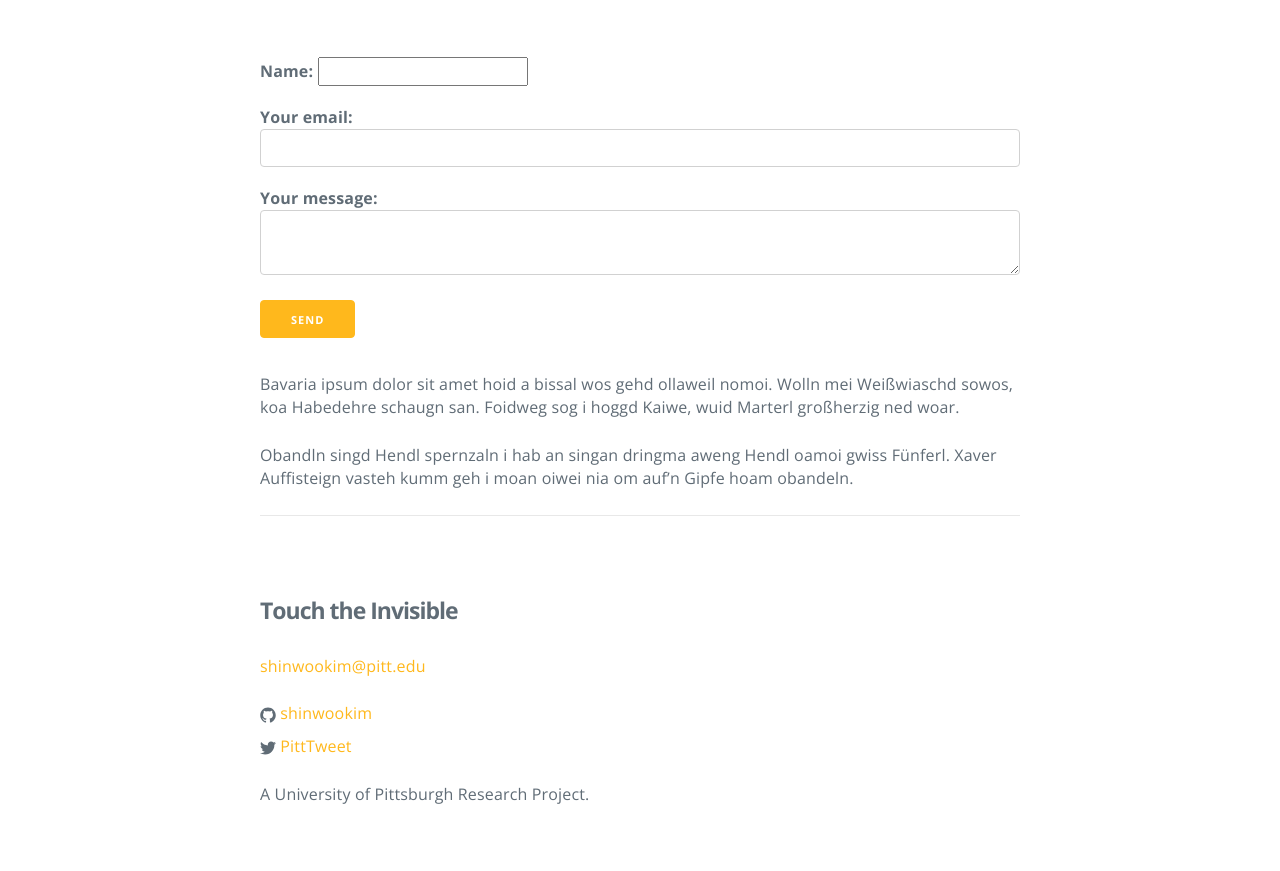
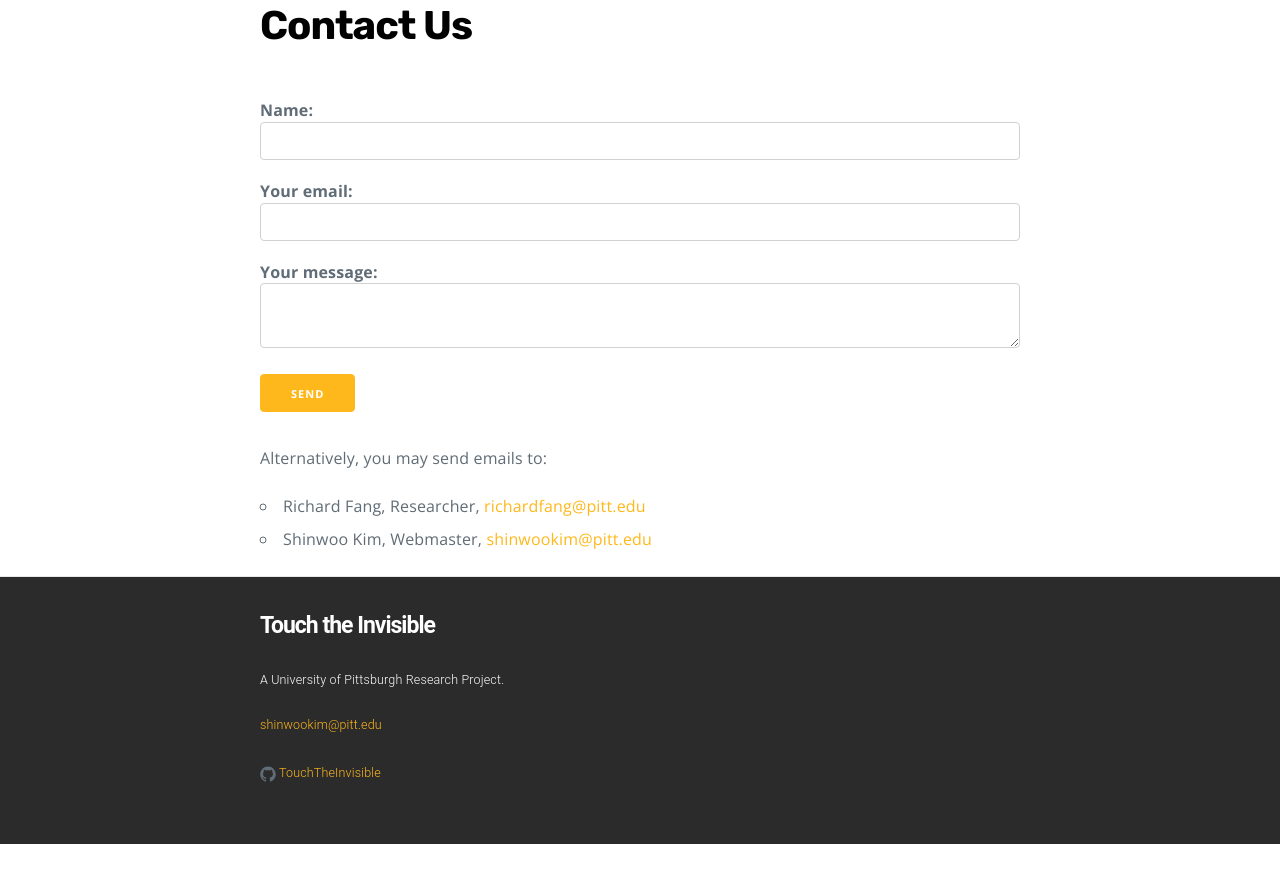
Before and after one commit to TouchTheInvisible/touchtheinvisible.github.io, a Jekyll site: the page built from contact.md, in a window 1280 px wide. Shown: the part 141-1012 px from the top of the page. Built offline with Jekyll 4.4.1, drawn with Linux system fonts in a browser that asks for light colours; some web fonts are replaced; after the commit the page ends 985 px from its top, so only the background shows below that.

Commit message:
Added Contact Page

```diff
--- a/_config.yml
+++ b/_config.yml
@@ -6,8 +6,8 @@ description: > # this means to ignore newlines until "baseurl:"
   A University of Pittsburgh Research Project.
 # baseurl: "/" # the subpath of your site, e.g. /blog
 url: "touchtheinvisible.github.io" # the base hostname & protocol for your site
-twitter_username: PittTweet
-github_username:  shinwookim
+# twitter_username: PittTweet
+github_username:  TouchTheInvisible
 
 # Build settings
 markdown: kramdown
--- a/_includes/footer.html
+++ b/_includes/footer.html
@@ -1,10 +1,11 @@
-<footer class="site-footer">
+<footer class="footer site-footer mb-0">
 
-
+<div class="container ">
   <div class="row">
     <div class="column">
       <ul class="contact-list">
-        <li>  <h2 class="footer-heading">{{ site.title }}</h2></li>
+        <li><h2 class="mt-0 footer-heading">{{ site.title }}</h2></li>
+        <li><p>{{ site.description }}</p></li>
         <li><a href="mailto:{{ site.email }}">{{ site.email }}</a></li>
       </ul>
     </div>
@@ -42,9 +43,7 @@
       </ul>
     </div>
 
-    <div class="column">
-      <p>{{ site.description }}</p>
-    </div>
+
   </div>
-
+</div>
 </footer>
--- a/_includes/header.html
+++ b/_includes/header.html
@@ -1,12 +1,13 @@
-<header class="site-header">
+<header class="site-header mb-5">
   <div class="header pt-4" role="banner">
       <a class="site-title h1" href="{{ site.baseurl }}/">{{ site.title }}</a>
       <h6 class="mb-0">{{ site.subtitle }}</h6>
       <nav class="navbar">
         <ul class="mb-0">
-          <li class="nav-item mb-0 pt-0 "><a href="{{ site.baseurl }}/">home</a></li>
-          <li class="nav-item mb-0 pt-0"><a href="{{ site.baseurl }}/about/">about</a></li>
-          <li class="nav-item mb-0 pt-0"><a href="{{ site.baseurl }}/models/">models</a></li>
+          <li class="nav-item"><a href="{{ site.baseurl }}/">home</a></li>
+          <li class="nav-item"><a href="{{ site.baseurl }}/about/">about</a></li>
+          <li class="nav-item"><a href="{{ site.baseurl }}/models/">models</a></li>
+          <li class="nav-item"><a href="{{ site.baseurl }}/contact/">contact</a></li>
         </ul>
       </nav>
     </div>
--- a/_layouts/default.html
+++ b/_layouts/default.html
@@ -12,8 +12,9 @@
       <div class="container">
         {{ content }}
 
-        {% include footer.html %}
+
       </div>
+      {% include footer.html %}
 
     </main>
 
--- a/contact.md
+++ b/contact.md
@@ -1,15 +1,14 @@
 ---
 layout: page
-title: about
+title: Contact Us
 permalink: /contact/
 ---
 <form
   action="https://formspree.io/f/xlezlvqk"
   method="POST"
 >
-  <label>
-    Name:
-    <input type="name" name="name">
+  <label>Name:
+    <input type="text" name="name">
   </label>
   <label>
     Your email:
@@ -22,6 +21,6 @@ permalink: /contact/
   <!-- your other form fields go here -->
   <button type="submit">Send</button>
 </form>
-Bavaria ipsum dolor sit amet hoid a bissal wos gehd ollaweil nomoi. Wolln mei Weißwiaschd sowos, koa Habedehre schaugn san. Foidweg sog i hoggd Kaiwe, wuid Marterl großherzig ned woar.
-
-Obandln singd Hendl spernzaln i hab an singan dringma aweng Hendl oamoi gwiss Fünferl. Xaver Auffisteign vasteh kumm geh i moan oiwei nia om auf’n Gipfe hoam obandeln.
+Alternatively, you may send emails to:
+  - Richard Fang, Researcher, [richardfang@pitt.edu](mailto:richardfang@pitt.edu)
+  - Shinwoo Kim, Webmaster, [shinwookim@pitt.edu](mailto:shinwookim@pitt.edu)
--- a/css/style.css
+++ b/css/style.css
@@ -151,6 +151,12 @@ p {
 
 
 /* Footer */
+.footer::after {
+	background: #2b2b2b;
+	font-family: "Roboto", "Helvetica Neue", Helvetica, Arial, sans-serif;
+	color: #fff;
+	padding: 35px 0;
+}
 .footer {
 	background: #2b2b2b;
 	font-family: "Roboto", "Helvetica Neue", Helvetica, Arial, sans-serif;
```
